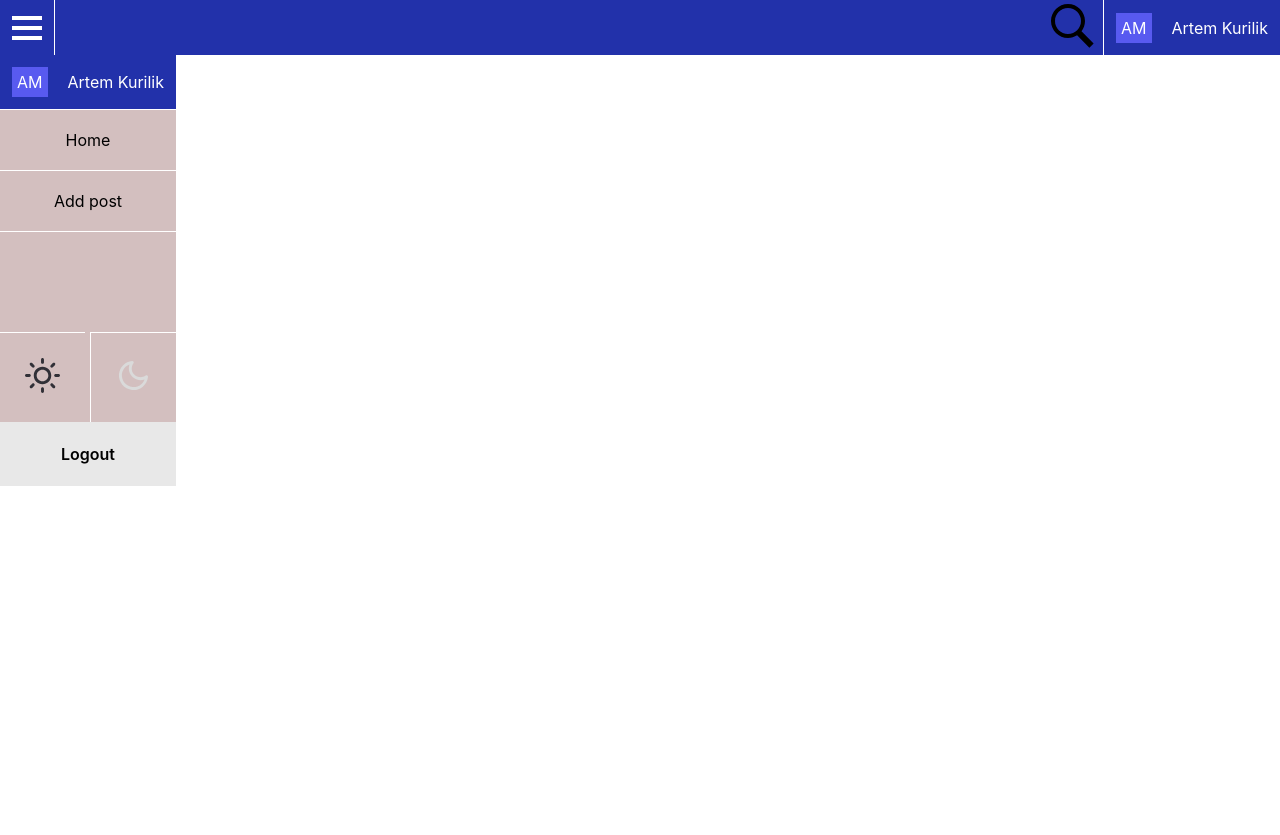
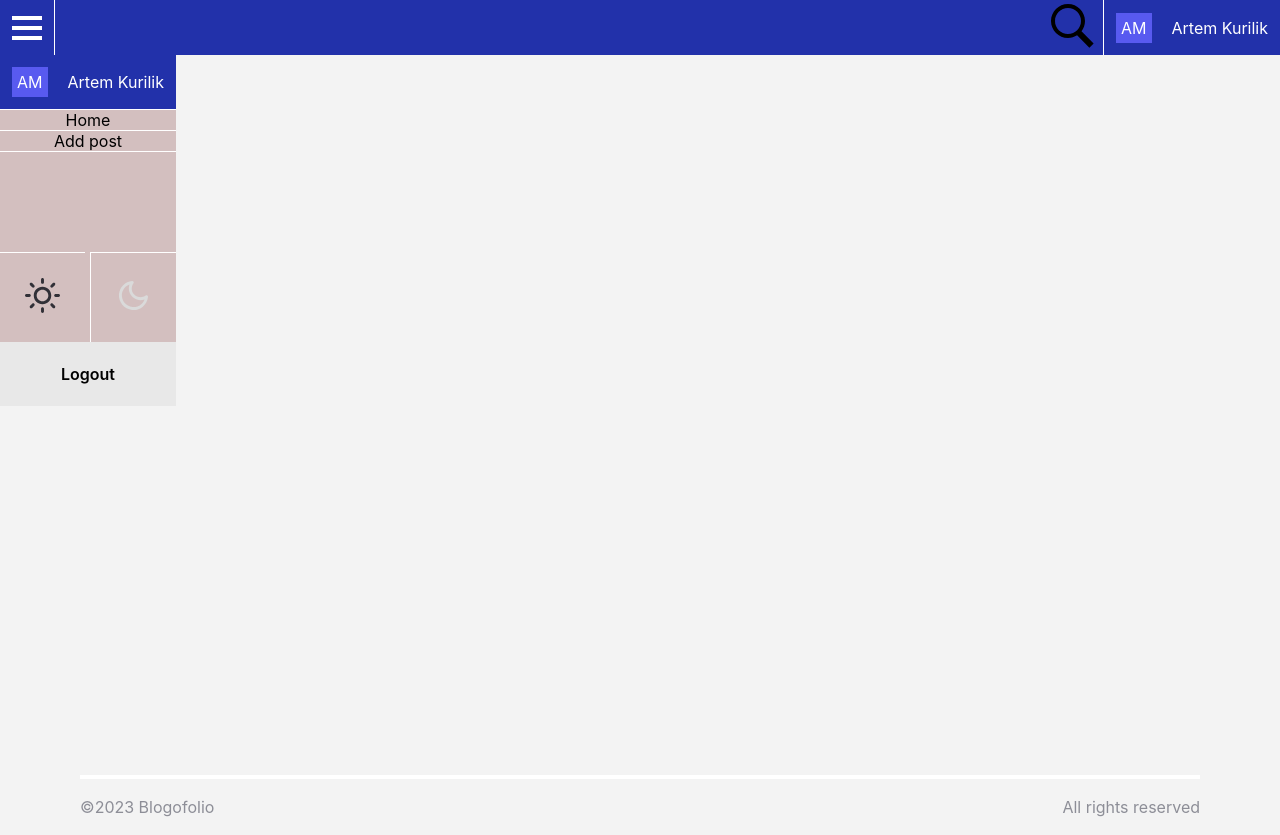
Before and after one commit to Alekseiv25/blogofolio, a React (Create React App) app in the folder blogofolio/: page / in a window 1280 px wide. Before the commit the page ends 800 px from the top, so only its background shows below. Built offline with nearby package versions, Linux system fonts and the light colour scheme.

Commit message:
add:footer

```diff
--- a/blogofolio/src/App.scss
+++ b/blogofolio/src/App.scss
@@ -5,6 +5,34 @@
 
 }
 
+.Main {
+  background-color: #F3F3F3;
+  height: 90vh;
+}
+
+.Footer {
+  background-color: #F3F3F3;
+  display: flex;
+  justify-content: center;
+
+  .Wrapper {
+    width: 1120px;
+    border-top: 4px solid #ffffff;
+    display: flex;
+    justify-content: space-between;
+    align-items: center;
+
+    p {
+      color: #8D8E97;
+      font-style: normal;
+      font-weight: 400;
+      font-size: 16px;
+      line-height: 24px;
+    }
+  }
+
+}
+
 .App-header {
   background-color: #2231AA;
 }
--- a/blogofolio/src/App.tsx
+++ b/blogofolio/src/App.tsx
@@ -8,10 +8,15 @@ function App() {
       <header className="App-header">
         <NavBar />
       </header>
-      {/* <main className={bgState === 'light' ? style.lightBackground : style.darkBackground}>
+      <main className='Main'></main>
+      <footer className='Footer'>
+        <div className='Wrapper'>
+          <p >©2023 Blogofolio</p>
+          <p >All rights reserved</p>
+        </div>
+      </footer>
+    </div>
 
-      </main> */}
-    </div>
   );
 }
 
--- a/blogofolio/src/components/NavBar/BurgerMenu/BurgerMenu.module.scss
+++ b/blogofolio/src/components/NavBar/BurgerMenu/BurgerMenu.module.scss
@@ -1,5 +1,5 @@
 .BurgerMenu {
-    position: fixed;
+    position: absolute;
     left: 0;
 
     .content {
@@ -21,7 +21,6 @@
             align-items: center;
             border-bottom: 1px solid white;
             width: 100%;
-            padding: 20px;
         }
 
         ul {
```
